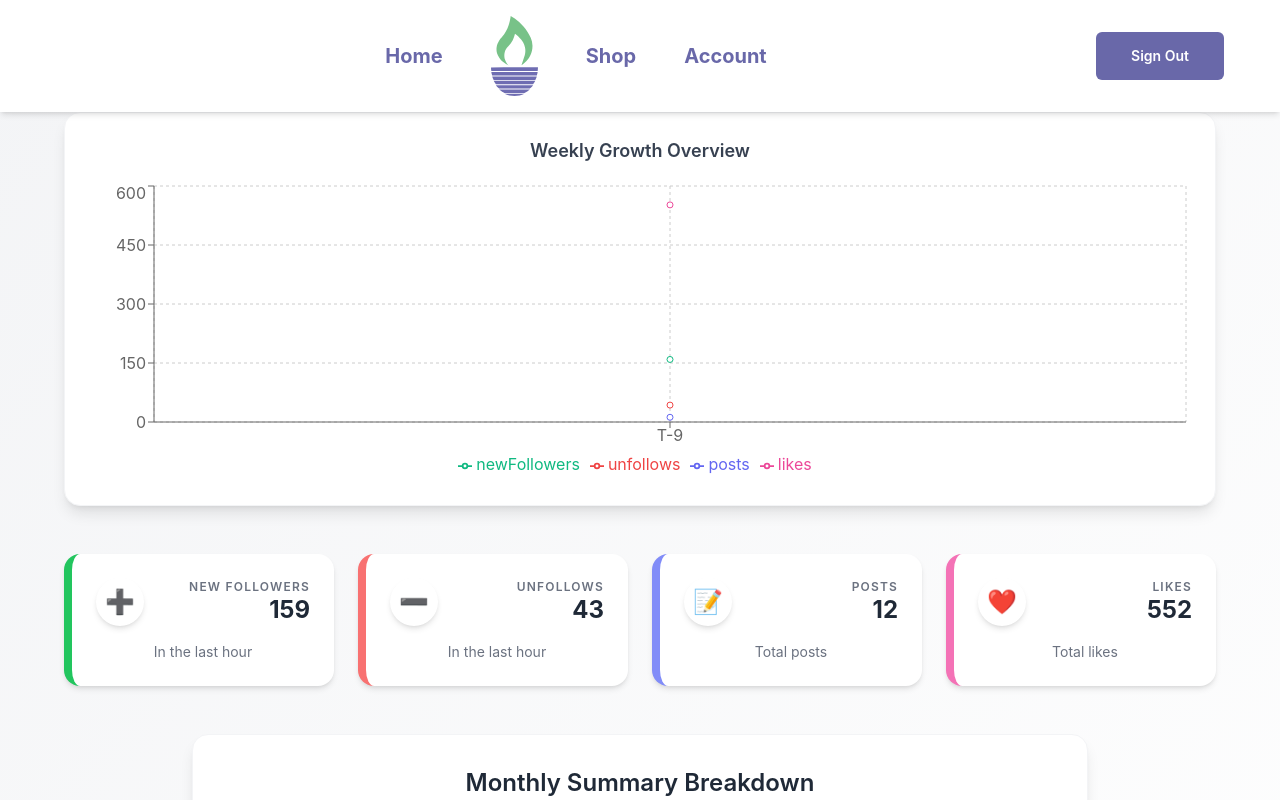
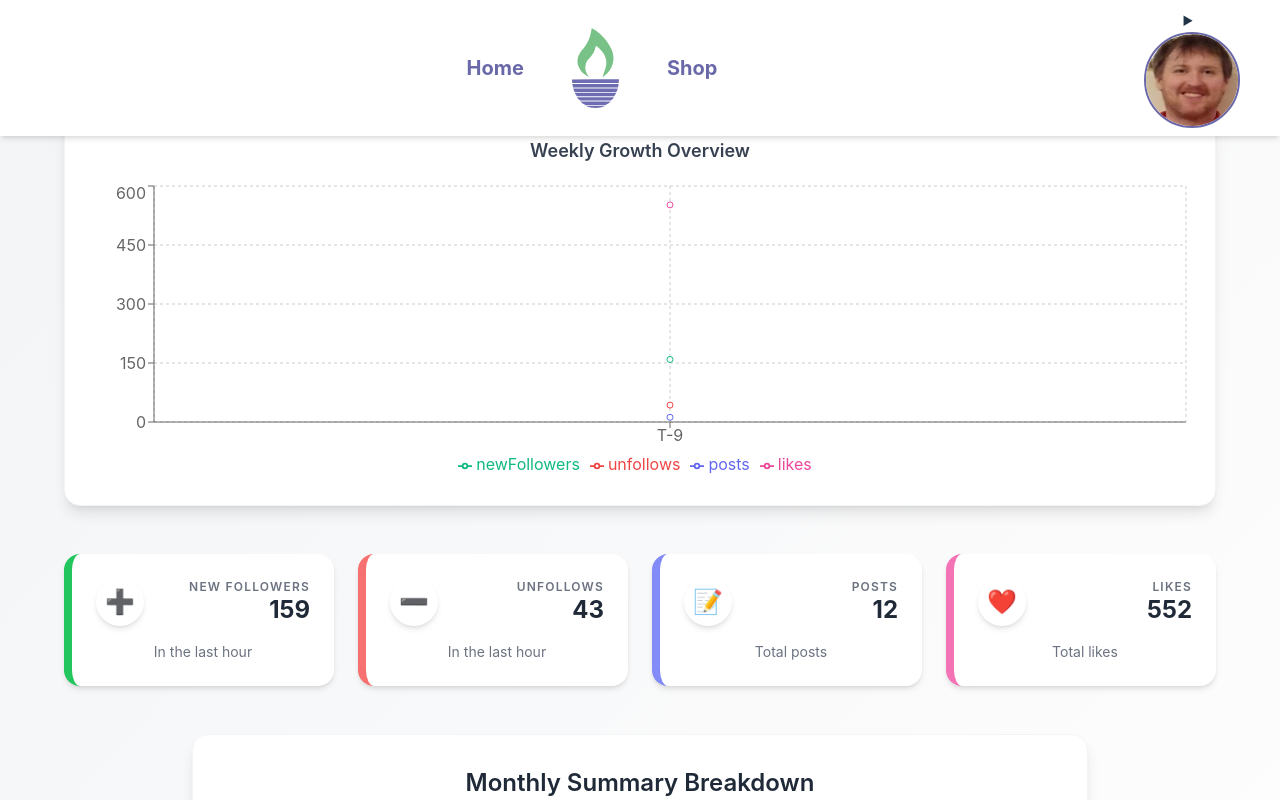
Before and after one commit to Blaithnaid/wick-vite-site, a React (Vite) app: page /account in a window 1280 px wide. Shown: the top 800 px of the page. Built offline with nearby package versions, Linux system fonts and the light colour scheme.

Commit message:
massive change to header, profile pic added

```diff
--- a/src/App.jsx
+++ b/src/App.jsx
@@ -11,8 +11,6 @@ import SignIn from "./pages/SignIn";
 import DownloadPage from "./pages/DownloadPage";
 import LoggedinPage from "./pages/LoggedinPage";
 import Account from "./pages/Account";
-import Shop2 from "./pages/Shop2";
-import Home2 from "./pages/Home2";
 import "./App.css";
 
 import Home from "./pages/Home";
@@ -28,8 +26,6 @@ const App = () => {
 				<Route path="/downloadPage" element={<DownloadPage />} />
 				<Route path="/loggedinPage" element={<LoggedinPage />} />
 				<Route path="/account" element={<Account />} />
-				<Route path="/shop2" element={<Shop2/>} />
-				<Route path="/home2" element={<Home2/>} />
 			</Routes>
 		</Router>
 	);
--- a/src/components/Header2.jsx
+++ b/src/components/Header2.jsx
@@ -1,20 +1,37 @@
-import { useState } from "react";
-import { Dialog, DialogPanel } from "@headlessui/react";
+import { useState, useEffect } from "react";
 import { Bars3Icon, XMarkIcon } from "@heroicons/react/24/outline";
+import { Dialog } from "@headlessui/react";
+import { useLocation } from "react-router-dom"; // Import useLocation
 import logo from "/favicon.svg";
+import defaultProfilePic from "../assets/defaultProfile.jpg"; // Default profile picture
 
 const navigation = [
-  { name: "Home", href: "/home2" },
-  { name: "Shop", href: "/shop2" },
-  { name: "Account", href: "/account" },
+  { name: "Home", href: "/home" },
+  { name: "Shop", href: "/shop" },
 ];
 
 const Header2 = () => {
   const [mobileMenuOpen, setMobileMenuOpen] = useState(false);
+  const [profilePic, setProfilePic] = useState(defaultProfilePic); // Default profile picture state
+  const location = useLocation(); // Get location from the router
+  const email = location.state?.email || "Guest"; // Use the email passed via state or fallback to "Guest"
+  const [isUploading, setIsUploading] = useState(false); // State to handle upload status
+
+  // Handle profile picture change
+  const handleProfilePicChange = (event) => {
+    const file = event.target.files[0];
+    if (file) {
+      const reader = new FileReader();
+      reader.onloadend = () => {
+        setProfilePic(reader.result); // Update profile picture with the new image
+      };
+      reader.readAsDataURL(file); // Convert file to base64 URL
+    }
+  };
 
   return (
     <header className="fixed top-0 left-0 right-0 bg-white shadow-md z-50">
-      <div className="w-full max-w-[1200px] mx-auto flex items-center justify-between py-2 px-4">
+      <div className="w-full max-w-[1200px] mx-auto flex items-center justify-between py-2 relative">
         {/* Mobile Menu Button */}
         <div className="lg:hidden text-black h-12 w-12 flex justify-center items-center">
           <button type="button" onClick={() => setMobileMenuOpen(true)}>
@@ -41,34 +58,67 @@ const Header2 = () => {
           >
             {navigation[1].name}
           </a>
-  <a
-    href={navigation[2].href}
-    className="text-xl text-lavender-400 font-bold hover:text-iguana-400 transition"
-  >
-    {navigation[2].name}
-  </a>
         </div>
 
+        {/* Profile Picture Dropdown */}
+        <div className="flex items-center space-x-2 relative">
+          <div className="dropdown-container">
+            <details className="dropdown">
+              <summary className="avatar">
+                <img
+                  src={profilePic}
+                  alt="Profile"
+                  className="w-24 h-24 rounded-full border-2 border-lavender-400 hover:border-iguana-400 transition cursor-pointer"
+                />
+              </summary>
+              <ul className="bg-white shadow-lg rounded-lg mt-2 text-black absolute top-full right-0">
+                {/* Displaying the email here */}
+                <li className="p-4">
+                  <p>
+                    <span className="block italic">{email}</span> {/* Dynamically displaying email */}
+                  </p>
+                </li>
 
-        {/* Sign Out Button */}
-        <div className="lg:flex flex-shrink-0">
-          <a
-            href="/home"
-            className="w-32 h-12 flex items-center justify-center rounded-md text-sm font-semibold bg-lavender-400 text-white hover:bg-iguana-400 hover:text-black transition"
-          >
-            Sign Out
+                {/* Profile Picture Upload Option */}
+                <li className="p-2">
+                  <label htmlFor="uploadProfilePic" className="block text-sm text-gray-700 cursor-pointer">
+                    Change Profile Picture
+                    <input
+                      type="file"
+                      id="uploadProfilePic"
+                      accept="image/*"
+                      onChange={handleProfilePicChange}
+                      className="hidden"
+                    />
+                  </label>
+                </li>
+
+                {/* Reordered Menu Items */}
+                <li>
+                  <a href="/account" className="block p-2 hover:bg-lavender-100">
+                    Account
                   </a>
+                </li>
+
+                {/* Divider */}
+                <li className="divider my-2"></li>
+
+                {/* Logout */}
+                <li>
+                  <a href="/home" className="block p-2 hover:bg-lavender-100">
+                    Logout
+                  </a>
+                </li>
+              </ul>
+            </details>
+          </div>
         </div>
       </div>
 
       {/* Mobile Menu Dialog */}
-      <Dialog
-        open={mobileMenuOpen}
-        onClose={setMobileMenuOpen}
-        className="lg:hidden"
-      >
+      <Dialog open={mobileMenuOpen} onClose={setMobileMenuOpen} className="lg:hidden">
         <div className="fixed inset-0 z-40 bg-black opacity-75" />
-        <DialogPanel className="fixed inset-y-0 right-0 z-50 w-full max-w-xs bg-[#1B1B1B] p-6 shadow-lg">
+        <Dialog.Panel className="fixed inset-y-0 right-0 z-50 w-full max-w-xs bg-[#1B1B1B] p-6 shadow-lg">
           <div className="flex items-center justify-between">
             <img src={logo} alt="Logo" className="h-8 w-auto" />
             <button
@@ -90,13 +140,13 @@ const Header2 = () => {
               </a>
             ))}
             <a
-              href="/logout"
+              href="/login"
               className="block text-lg text-white bg-lavender-400 px-4 py-2 rounded-full text-center hover:bg-iguana-400 transition"
             >
-              Sign Out
+              Log In
             </a>
           </div>
-        </DialogPanel>
+        </Dialog.Panel>
       </Dialog>
     </header>
   );
--- a/src/pages/Login.jsx
+++ b/src/pages/Login.jsx
@@ -15,7 +15,7 @@ const Login = () => {
     // Simulate successful login
     setTimeout(() => {
       alert("Sign-In Successful!");
-			navigate("/loggedinPage"); // ✅ redirect to loggedinPage.jsx
+      navigate("/loggedinPage", { state: { email } }); // Pass email as state
     }, 1000);
   };
 
```
Also changed, not shown: src/assets/defaultProfile.jpg (added), src/pages/Account.jsx (line endings or trailing spaces). Lines whose indentation alone changed are shown as unchanged.
